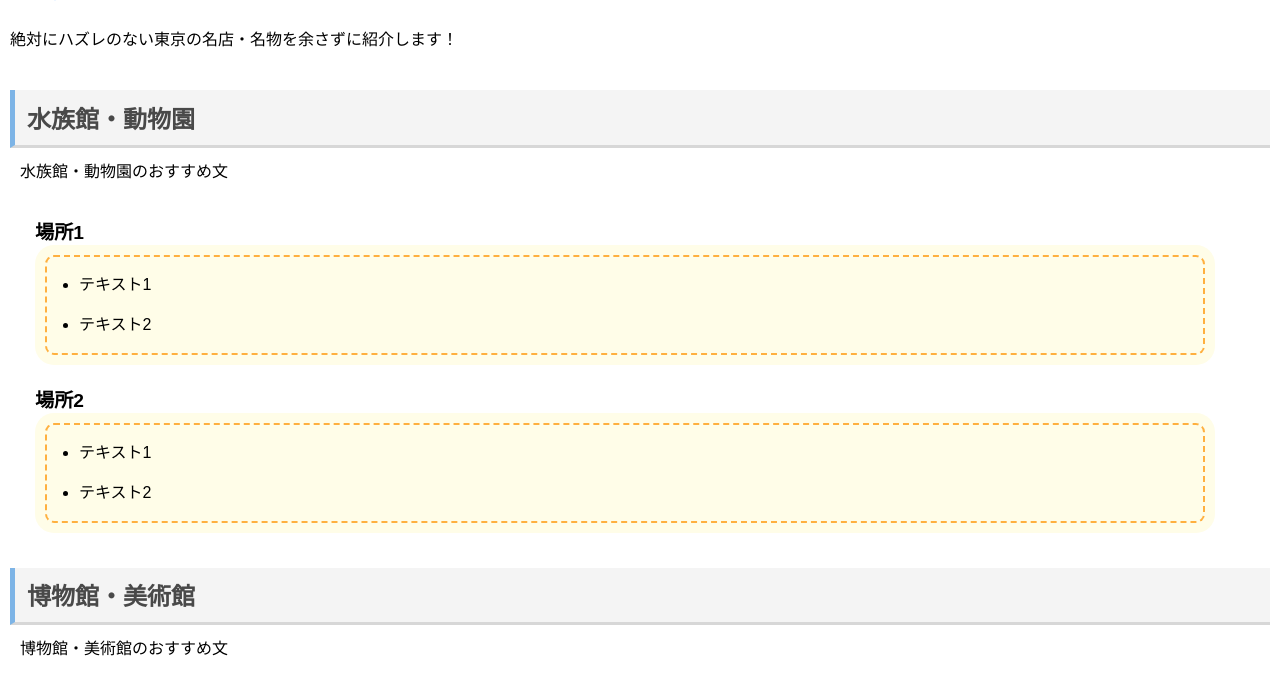
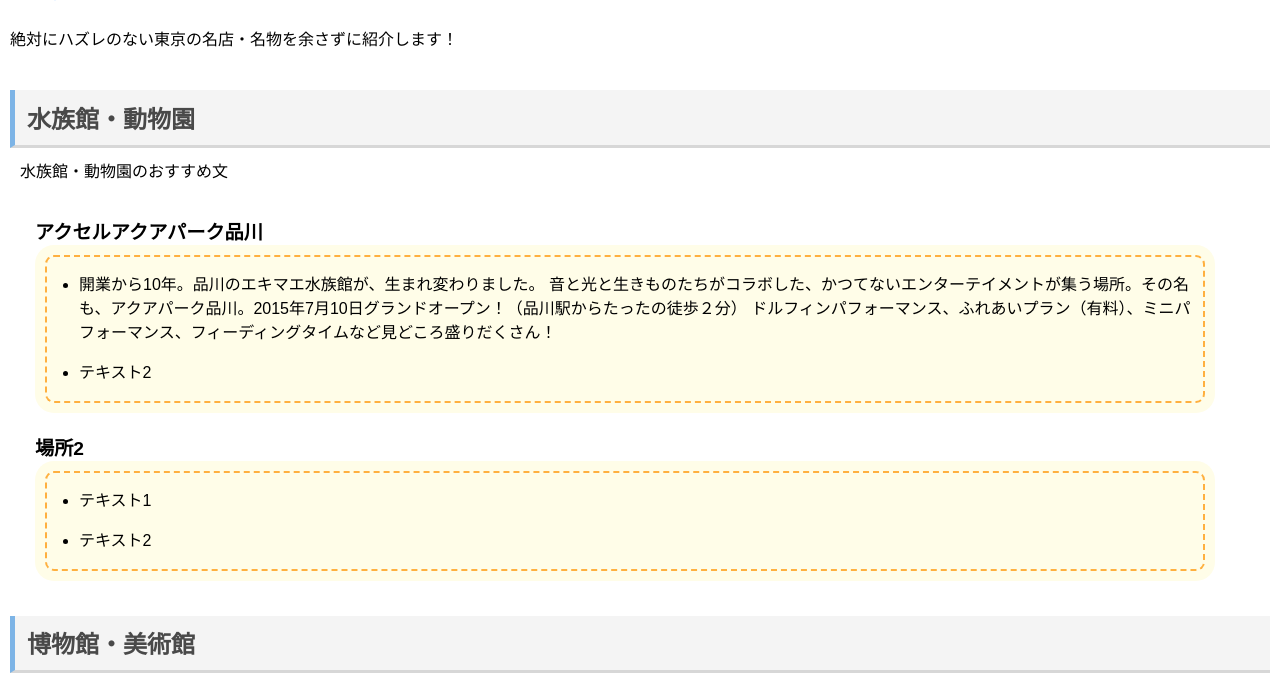
Before and after one commit to hw18a125/kankougaido, a plain HTML site: page index.html in a window 1280 px wide. Shown: the part 108-794 px from the top of the page. Drawn offline with Linux system fonts and the light colour scheme.

Commit message:
名前とチーム名追加しました

```diff
--- a/index.html
+++ b/index.html
@@ -21,10 +21,12 @@
     <p>水族館・動物園のおすすめ文</p>
 
     <dl>
-        <dt>場所1</dt>
+        <dt>アクセルアクアパーク品川</dt>
         <dd>
             <ul>
-                <li>テキスト1</li>
+                <li>開業から10年。品川のエキマエ水族館が、生まれ変わりました。
+音と光と生きものたちがコラボした、かつてないエンターテイメントが集う場所。その名も、アクアパーク品川。2015年7月10日グランドオープン！（品川駅からたったの徒歩２分）
+ドルフィンパフォーマンス、ふれあいプラン（有料）、ミニパフォーマンス、フィーディングタイムなど見どころ盛りだくさん！</li>
                 <li>テキスト2</li>
             </ul>
         </dd>
@@ -129,8 +131,8 @@
 </main>
 
 <footer>
-    <p>（担当者：堀川 直生, 氏名2, 氏名3, 氏名4, 氏名5）</p>
-    <p>Copyright &copy 2019 著作権者名</p>
+    <p>（担当者：氏名1, 氏名2, 碓村　悠斗, 氏名4, 氏名5）</p>
+    <p>Copyright &copy 2019 くまくま</p>
 </footer>
 
 </body>
```
